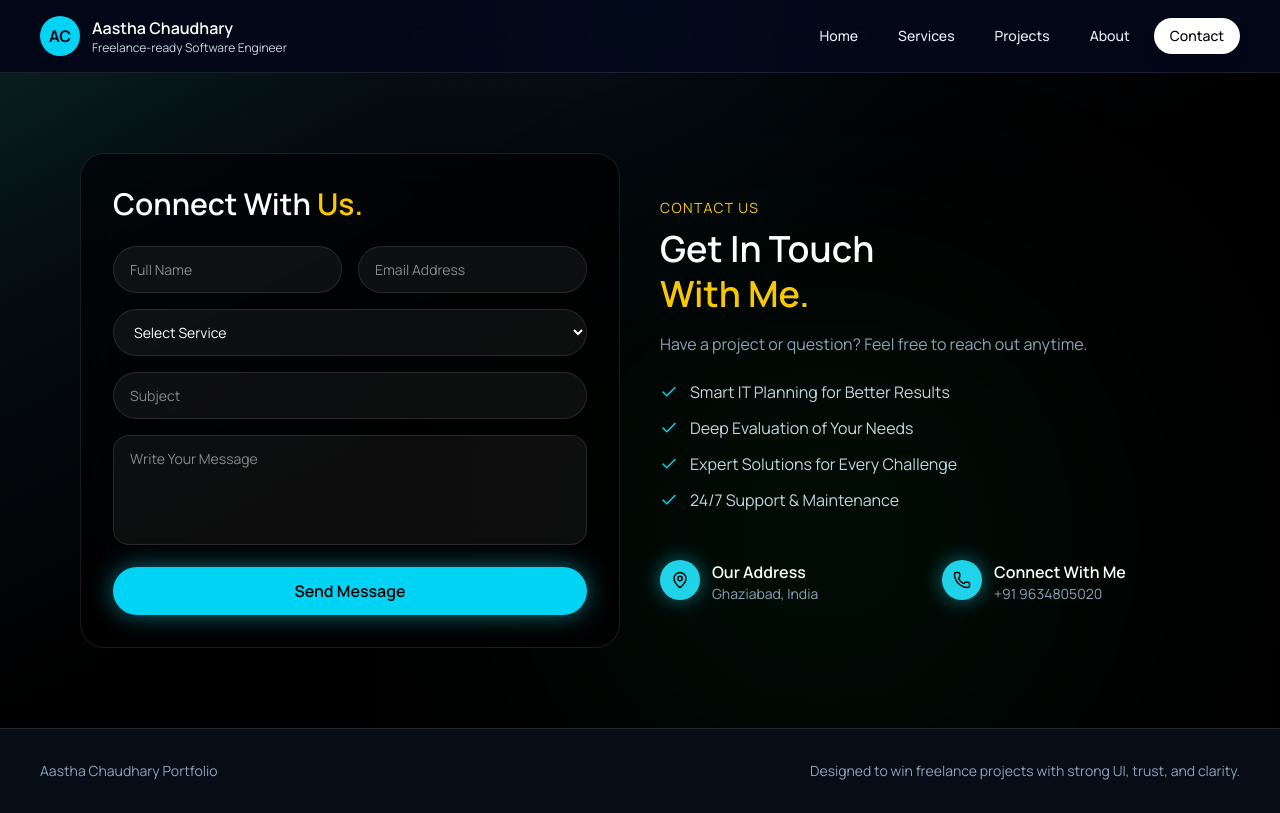
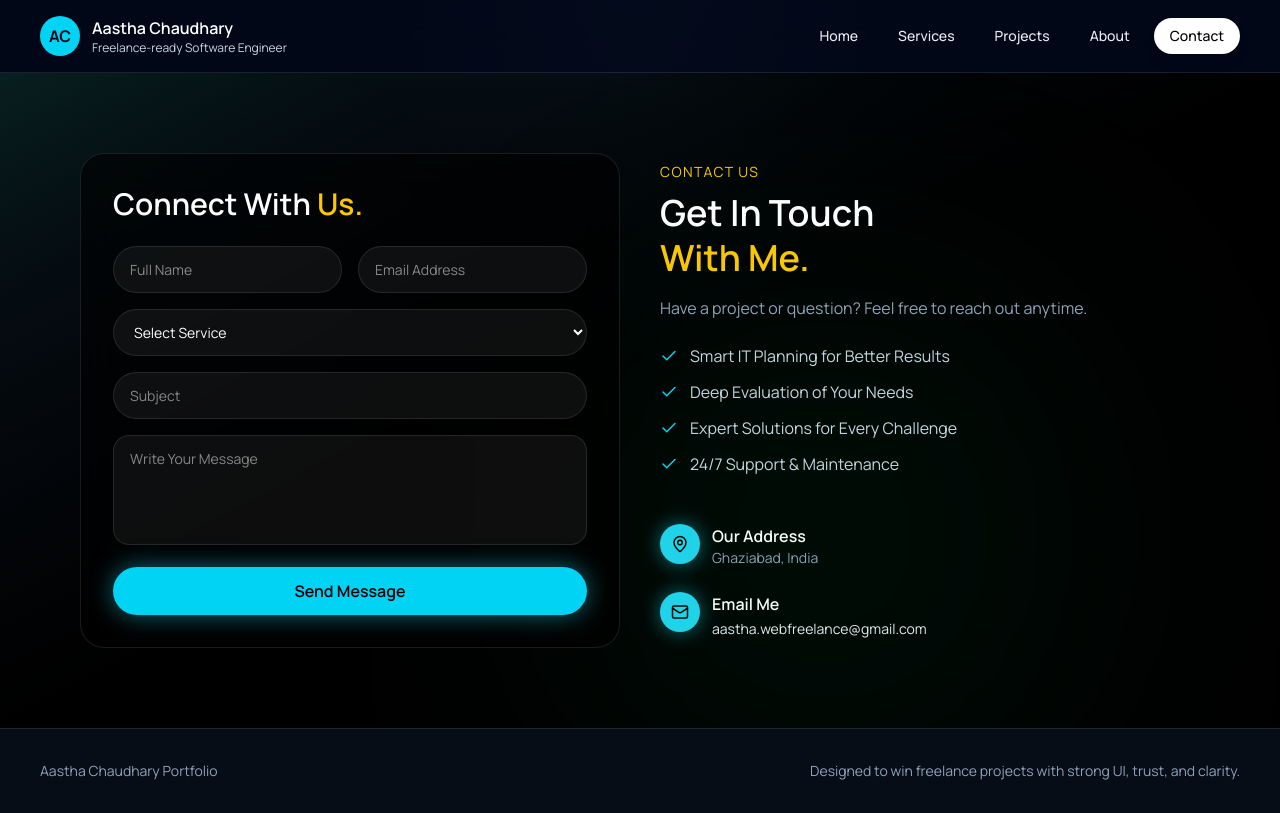
Before and after one commit to Aastha-1008/ProjectPortfolio, a Next.js app: page /contact in a window 1280 px wide. Built offline with nearby package versions, Linux system fonts and the light colour scheme; a web font is replaced by a local one.

Commit message:
adding mail service

```diff
--- a/package.json
+++ b/package.json
@@ -9,6 +9,7 @@
     "lint": "eslint"
   },
   "dependencies": {
+    "@emailjs/browser": "^4.4.1",
     "framer-motion": "^12.38.0",
     "lucide-react": "^1.11.0",
     "next": "16.2.4",
--- a/src/app/contact/page.tsx
+++ b/src/app/contact/page.tsx
@@ -2,8 +2,13 @@
 
 import { useState } from "react";
 import { Mail, Phone, MapPin, Check } from "lucide-react";
+import emailjs from "@emailjs/browser";
+
 
 export default function ContactPage() {
+
+  const [loading, setLoading] = useState(false);
+
   const [form, setForm] = useState({
     name: "",
     email: "",
@@ -16,9 +21,42 @@ export default function ContactPage() {
     setForm({ ...form, [e.target.name]: e.target.value });
   };
 
-  const handleSubmit = (e: any) => {
+
+  const handleSubmit = async (e: any) => {
     e.preventDefault();
-    console.log(form);
+    setLoading(true);
+
+    try {
+      await emailjs.send(
+        "service_vcj5uzc",
+        "template_7gpwz8q",
+        {
+          name: form.name,
+          email: form.email,
+          service: form.service,
+          subject: form.subject,
+          message: form.message,
+        },
+        "uqIiLRwM16sTjI368"
+      );
+
+      alert("Message sent successfully!");
+
+      // Reset form
+      setForm({
+        name: "",
+        email: "",
+        service: "",
+        subject: "",
+        message: "",
+      });
+
+      setLoading(false);
+
+    } catch (error) {
+      console.error(error);
+      alert("Failed to send message");
+    }
   };
 
   return (
@@ -76,10 +114,9 @@ export default function ContactPage() {
               className="input resize-none"
             />
 
-            <button className="w-full rounded-full bg-cyan-400 text-black py-3 font-semibold hover:scale-105 transition shadow-[0_0_25px_rgba(34,211,238,0.5)]">
-              Send Message
+            <button disabled={loading} className="w-full rounded-full bg-cyan-400 text-black py-3 font-semibold hover:scale-105 transition shadow-[0_0_25px_rgba(34,211,238,0.5)]">
+                {loading ? "Sending..." : "Send Message"}
             </button>
-
           </form>
         </div>
 
@@ -131,15 +168,22 @@ export default function ContactPage() {
               </div>
             </div>
 
-            <div className="flex gap-3">
+
+            {/* EMAIL (NEW) */}
+            <div className="flex gap-3 sm:col-span-2">
               <div className="icon-circle">
-                <Phone size={18} />
+                <Mail size={18} />
               </div>
               <div>
-                <p className="text-white font-semibold">Connect With Me</p>
-                <p className="text-slate-400 text-sm">
-                  +91 9634805020
-                </p>
+                <p className="text-white font-semibold">Email Me</p>
+
+                {/* CLICKABLE EMAIL */}
+                <a
+                  href="mailto:aastha.webfreelance@gmail.com"
+                  className="text-slate-400 text-sm hover:text-cyan-400 transition"
+                >
+                  aastha.webfreelance@gmail.com
+                </a>
               </div>
             </div>
 
```
Also changed, not shown: 1 other file (tests, documents, lock files or other folders).
